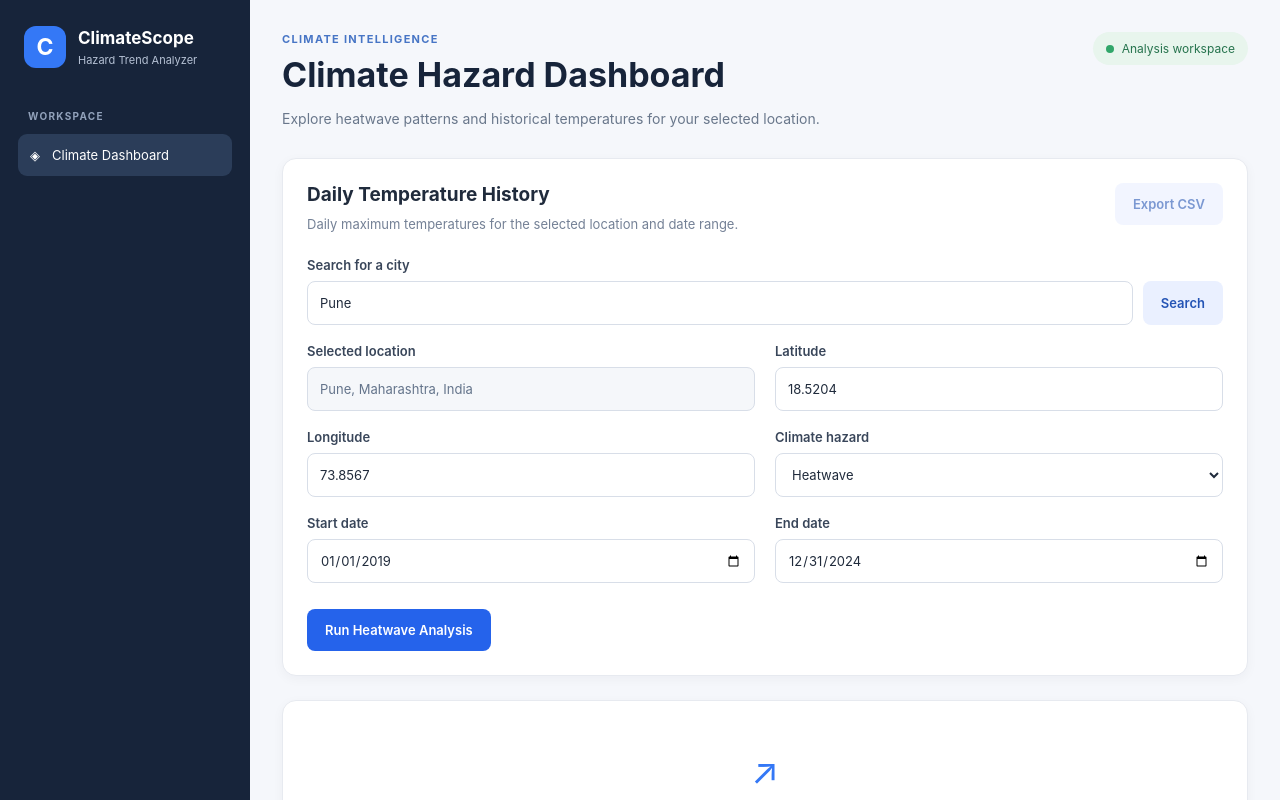
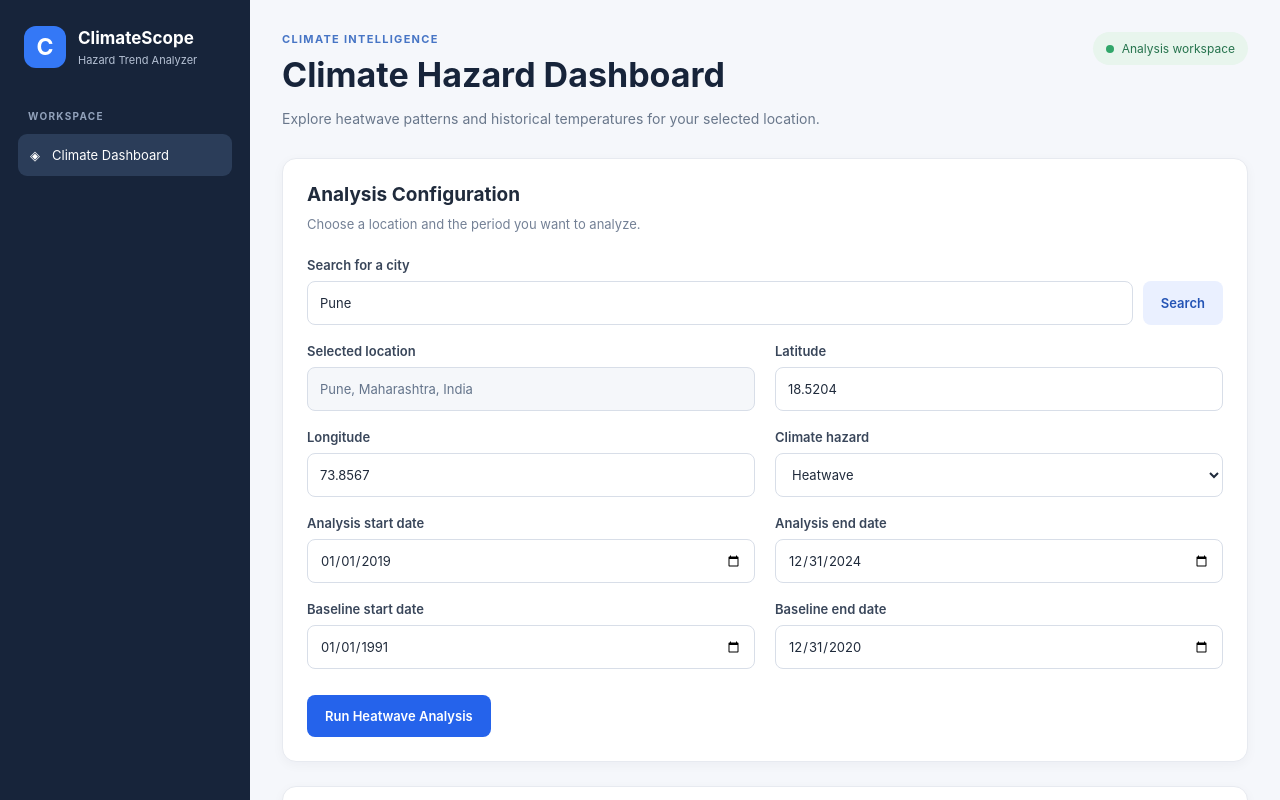
Before and after one commit to sushantk08/climate-hazard-trend-analyzer, a React app in the folder frontend/: page / in a window 1280 px wide. Shown: the top 800 px of the page. Built offline with nearby package versions, Linux system fonts and the light colour scheme; the HTML template or start-up script is replaced by a standard one.

Commit message:
Make heatwave baseline dates configurable

```diff
--- a/frontend/src/App.jsx
+++ b/frontend/src/App.jsx
@@ -1,4 +1,3 @@
-
 import { useState } from "react";
 import "./App.css";
 
@@ -17,6 +16,8 @@ function App() {
     startDate: "2019-01-01",
     endDate: "2024-12-31",
     hazard: "heatwave",
+    baselineStartDate: "1991-01-01",
+    baselineEndDate: "2020-12-31",
   });
 
   const [locationQuery, setLocationQuery] = useState("Pune");
@@ -73,10 +74,11 @@ function App() {
       }
 
       const data = await response.json();
+      const locations = data.locations || [];
 
-      setLocationResults(data.locations || []);
+      setLocationResults(locations);
 
-      if (!data.locations || data.locations.length === 0) {
+      if (locations.length === 0) {
         setLocationSearchError("No matching locations were found.");
       }
     } catch (err) {
@@ -89,11 +91,7 @@ function App() {
   }
 
   function handleLocationSelect(location) {
-    const locationName = [
-      location.name,
-      location.region,
-      location.country,
-    ]
+    const locationName = [location.name, location.region, location.country]
       .filter(Boolean)
       .join(", ");
 
@@ -112,8 +110,19 @@ function App() {
     setError("");
   }
 
+  function getSafeLocationFilename() {
+    return form.location
+      .toLowerCase()
+      .replace(/[^a-z0-9]+/g, "-")
+      .replace(/^-|-$/g, "");
+  }
+
   function handleExportHeatwaveEvents() {
     const events = analysis?.events || [];
+
+    if (events.length === 0) {
+      return;
+    }
 
     const headers = [
       "Event",
@@ -131,13 +140,27 @@ function App() {
       event.peak_temperature_c ?? "",
     ]);
 
-    const safeLocation = form.location
-      .toLowerCase()
-      .replace(/[^a-z0-9]+/g, "-")
-      .replace(/^-|-$/g, "");
+    const filename =
+      `heatwave-events-${getSafeLocationFilename() || "location"}-` +
+      `${form.startDate}-to-${form.endDate}.csv`;
+
+    exportToCsv(filename, headers, rows);
+  }
+
+  function handleExportTemperatureHistory() {
+    if (!temperatureHistory || temperatureHistory.length === 0) {
+      return;
+    }
+
+    const headers = ["Date", "Daily Maximum Temperature (°C)"];
+
+    const rows = temperatureHistory.map((day) => [
+      day.date ?? "",
+      day.temperature_max_c ?? "",
+    ]);
 
     const filename =
-      `heatwave-events-${safeLocation || "location"}-` +
+      `temperature-history-${getSafeLocationFilename() || "location"}-` +
       `${form.startDate}-to-${form.endDate}.csv`;
 
     exportToCsv(filename, headers, rows);
@@ -178,6 +201,18 @@ function App() {
       return;
     }
 
+    if (!form.baselineStartDate || !form.baselineEndDate) {
+      setError("Please select both baseline dates.");
+      return;
+    }
+
+    if (form.baselineStartDate > form.baselineEndDate) {
+      setError(
+        "The baseline start date must be before or equal to the baseline end date."
+      );
+      return;
+    }
+
     setLoading(true);
     setAnalysis(null);
     setTemperatureHistory(null);
@@ -188,8 +223,8 @@ function App() {
         longitude: String(longitude),
         start_date: form.startDate,
         end_date: form.endDate,
-        baseline_start_date: "1991-01-01",
-        baseline_end_date: "2020-12-31",
+        baseline_start_date: form.baselineStartDate,
+        baseline_end_date: form.baselineEndDate,
       });
 
       const analysisResponse = await fetch(
@@ -197,10 +232,7 @@ function App() {
       );
 
       if (!analysisResponse.ok) {
-        const responseData = await analysisResponse
-          .json()
-          .catch(() => null);
-
+        const responseData = await analysisResponse.json().catch(() => null);
         throw new Error(
           responseData?.detail || "Unable to complete heatwave analysis."
         );
@@ -209,8 +241,7 @@ function App() {
       const analysisData = await analysisResponse.json();
       setAnalysis(analysisData);
 
-      // Load daily temperatures separately so heatwave results
-      // remain available even if this request fails.
+      // Keep heatwave results available even if the weather-history request fails.
       try {
         const historyParams = new URLSearchParams({
           latitude: String(latitude),
@@ -236,9 +267,7 @@ function App() {
         );
       }
     } catch (err) {
-      setError(
-        err.message || "Something went wrong while running the analysis."
-      );
+      setError(err.message || "Something went wrong while running the analysis.");
     } finally {
       setLoading(false);
     }
@@ -279,8 +308,8 @@ function App() {
             <p className="eyebrow">CLIMATE INTELLIGENCE</p>
             <h1>Climate Hazard Dashboard</h1>
             <p className="header-description">
-              Explore heatwave patterns and historical temperatures for
-              your selected location.
+              Explore heatwave patterns and historical temperatures for your
+              selected location.
             </p>
           </div>
 
@@ -291,41 +320,24 @@ function App() {
         </header>
 
         <section className="configuration-card">
-
-        <div className="section-heading">
-           <div>
-              <h2>Daily Temperature History</h2>
-              <p>
-                 Daily maximum temperatures for the selected location and date range.
-              </p>
-           </div>
-
-        <button
-            type="button"
-            className="secondary-button"
-            onClick={handleExportTemperatureHistory}
-            disabled={!temperatureHistory || temperatureHistory.length === 0}
-         >
-           Export CSV
-        </button>
-       </div>
-
+          <div className="section-heading">
+            <div>
+              <h2>Analysis Configuration</h2>
+              <p>Choose a location and the period you want to analyze.</p>
+            </div>
+          </div>
 
           <form onSubmit={handleSubmit}>
             <div className="form-group">
               <label htmlFor="locationQuery">Search for a city</label>
-
               <div className="location-search-row">
                 <input
                   id="locationQuery"
                   type="text"
                   value={locationQuery}
-                  onChange={(event) =>
-                    setLocationQuery(event.target.value)
-                  }
+                  onChange={(event) => setLocationQuery(event.target.value)}
                   placeholder="Enter a city, such as Pune"
                 />
-
                 <button
                   type="button"
                   className="secondary-button"
@@ -353,11 +365,7 @@ function App() {
                     >
                       <span className="location-result-details">
                         <strong>
-                          {[
-                            location.name,
-                            location.region,
-                            location.country,
-                          ]
+                          {[location.name, location.region, location.country]
                             .filter(Boolean)
                             .join(", ")}
                         </strong>
@@ -422,7 +430,7 @@ function App() {
               </div>
 
               <div className="form-group">
-                <label htmlFor="startDate">Start date</label>
+                <label htmlFor="startDate">Analysis start date</label>
                 <input
                   id="startDate"
                   name="startDate"
@@ -434,12 +442,36 @@ function App() {
               </div>
 
               <div className="form-group">
-                <label htmlFor="endDate">End date</label>
+                <label htmlFor="endDate">Analysis end date</label>
                 <input
                   id="endDate"
                   name="endDate"
                   type="date"
                   value={form.endDate}
+                  onChange={handleChange}
+                  required
+                />
+              </div>
+
+              <div className="form-group">
+                <label htmlFor="baselineStartDate">Baseline start date</label>
+                <input
+                  id="baselineStartDate"
+                  name="baselineStartDate"
+                  type="date"
+                  value={form.baselineStartDate}
+                  onChange={handleChange}
+                  required
+                />
+              </div>
+
+              <div className="form-group">
+                <label htmlFor="baselineEndDate">Baseline end date</label>
+                <input
+                  id="baselineEndDate"
+                  name="baselineEndDate"
+                  type="date"
+                  value={form.baselineEndDate}
                   onChange={handleChange}
                   required
                 />
@@ -506,9 +538,7 @@ function App() {
                 </h3>
                 <span>
                   {trend?.slope_heatwaves_per_year != null
-                    ? `${Number(
-                        trend.slope_heatwaves_per_year
-                      ).toFixed(2)} events per year`
+                    ? `${Number(trend.slope_heatwaves_per_year).toFixed(2)} events per year`
                     : "Trend information unavailable"}
                 </span>
               </article>
@@ -518,16 +548,11 @@ function App() {
               <div className="section-heading">
                 <div>
                   <h2>Yearly Heatwave Trend</h2>
-                  <p>
-                    Number of detected heatwave events in each year.
-                  </p>
+                  <p>Number of detected heatwave events in each year.</p>
                 </div>
               </div>
-
               <HeatwaveTrendChart
-                yearlyCounts={
-                  analysis.yearly_trend?.yearly_counts || []
-                }
+                yearlyCounts={analysis.yearly_trend?.yearly_counts || []}
               />
             </section>
 
@@ -536,10 +561,18 @@ function App() {
                 <div>
                   <h2>Daily Temperature History</h2>
                   <p>
-                    Daily maximum temperatures for the selected location
-                    and date range.
+                    Daily maximum temperatures for the selected location and
+                    date range.
                   </p>
                 </div>
+                <button
+                  type="button"
+                  className="secondary-button"
+                  onClick={handleExportTemperatureHistory}
+                  disabled={!temperatureHistory || temperatureHistory.length === 0}
+                >
+                  Export CSV
+                </button>
               </div>
 
               {temperatureHistoryError ? (
@@ -564,28 +597,25 @@ function App() {
                 <h2>Detection Method</h2>
                 <p>
                   Heatwaves are detected by comparing daily maximum
-                  temperatures against a threshold calculated from
-                  historical baseline data.
+                  temperatures against a threshold calculated from historical
+                  baseline data.
                 </p>
                 <p>
-                  Consecutive qualifying hot days are grouped into
-                  heatwave events.
+                  Consecutive qualifying hot days are grouped into heatwave
+                  events.
                 </p>
               </article>
 
               <article className="detail-card">
                 <h2>Historical Baseline</h2>
                 <p>
-                  The configured baseline period is January 1, 1991,
-                  to December 31, 2020.
+                  The selected baseline period is {form.baselineStartDate} to{" "}
+                  {form.baselineEndDate}.
                 </p>
-
                 {baseline?.threshold_c != null && (
                   <div className="threshold-value">
                     <span>Temperature threshold</span>
-                    <strong>
-                      {Number(baseline.threshold_c).toFixed(1)} °C
-                    </strong>
+                    <strong>{Number(baseline.threshold_c).toFixed(1)} °C</strong>
                   </div>
                 )}
               </article>
@@ -596,21 +626,20 @@ function App() {
                 <div>
                   <h2>Detected Heatwave Events</h2>
                   <p>
-                    Details of the heatwave events identified during
-                    this analysis.
+                    Details of the heatwave events identified during this
+                    analysis.
                   </p>
                 </div>
-
                 <button
                   type="button"
                   className="secondary-button"
                   onClick={handleExportHeatwaveEvents}
+                  disabled={!analysis.events || analysis.events.length === 0}
                   title="Download heatwave events as a CSV file"
                 >
                   Export CSV
                 </button>
               </div>
-
               <HeatwaveEvents events={analysis.events || []} />
             </section>
           </>
@@ -621,8 +650,8 @@ function App() {
             <div className="empty-state-icon">↗</div>
             <h2>Your climate analysis starts here</h2>
             <p>
-              Choose a location and date range, then run the analysis
-              to explore yearly heatwave trends and daily temperatures.
+              Choose a location and date range, then run the analysis to explore
+              yearly heatwave trends and daily temperatures.
             </p>
           </section>
         )}
@@ -636,30 +665,4 @@ function App() {
   );
 }
 
-
-function handleExportTemperatureHistory() {
-  if (!temperatureHistory || temperatureHistory.length === 0) {
-    return;
-  }
-
-  const headers = ["Date", "Daily Maximum Temperature (°C)"];
-
-  const rows = temperatureHistory.map((day) => [
-    day.date,
-    day.temperature_max_c,
-  ]);
-
-  const safeLocation = form.location
-    .toLowerCase()
-    .replace(/[^a-z0-9]+/g, "-")
-    .replace(/^-|-$/g, "");
-
-  const filename =
-    `temperature-history-${safeLocation || "location"}-` +
-    `${form.startDate}-to-${form.endDate}.csv`;
-
-  exportToCsv(filename, headers, rows);
-}
-
-
 export default App;
```
